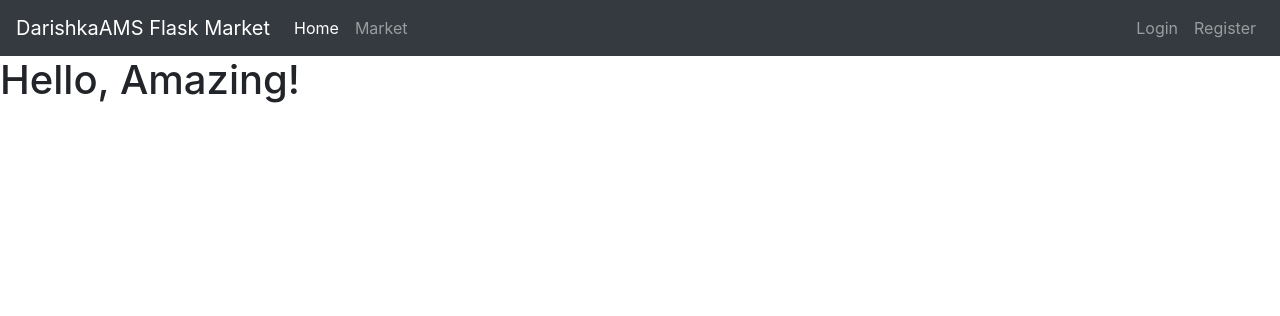
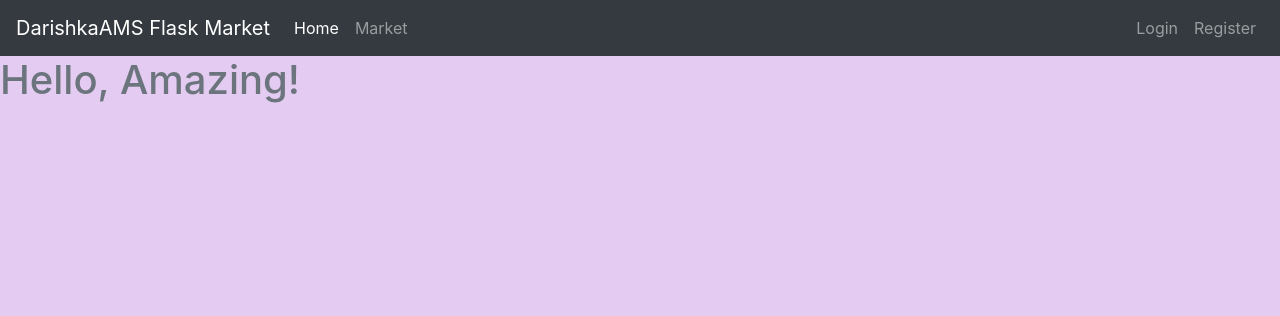
Before and after one commit to DarishkaAMS/Flask_Projects-E_FlaskMarket, a Flask app: page / in a window 1280 px wide. Shown: the top 316 px of the page. Run offline with Flask 2, Linux system fonts and the light colour scheme.

Commit message:
Add styling @ home.html

```diff
--- a/templates/home.html
+++ b/templates/home.html
@@ -50,4 +50,10 @@
     <script src="https://cdn.jsdelivr.net/npm/bootstrap@4.5.3/dist/js/bootstrap.min.js" integrity="sha384-w1Q4orYjBQndcko6MimVbzY0tgp4pWB4lZ7lr30WKz0vr/aWKhXdBNmNb5D92v7s" crossorigin="anonymous"></script>
     -->
   </body>
+    <style>
+        body {
+            background-color: #e3cbf1;
+            color: #6c757d;
+        }
+    </style>
 </html>
```
